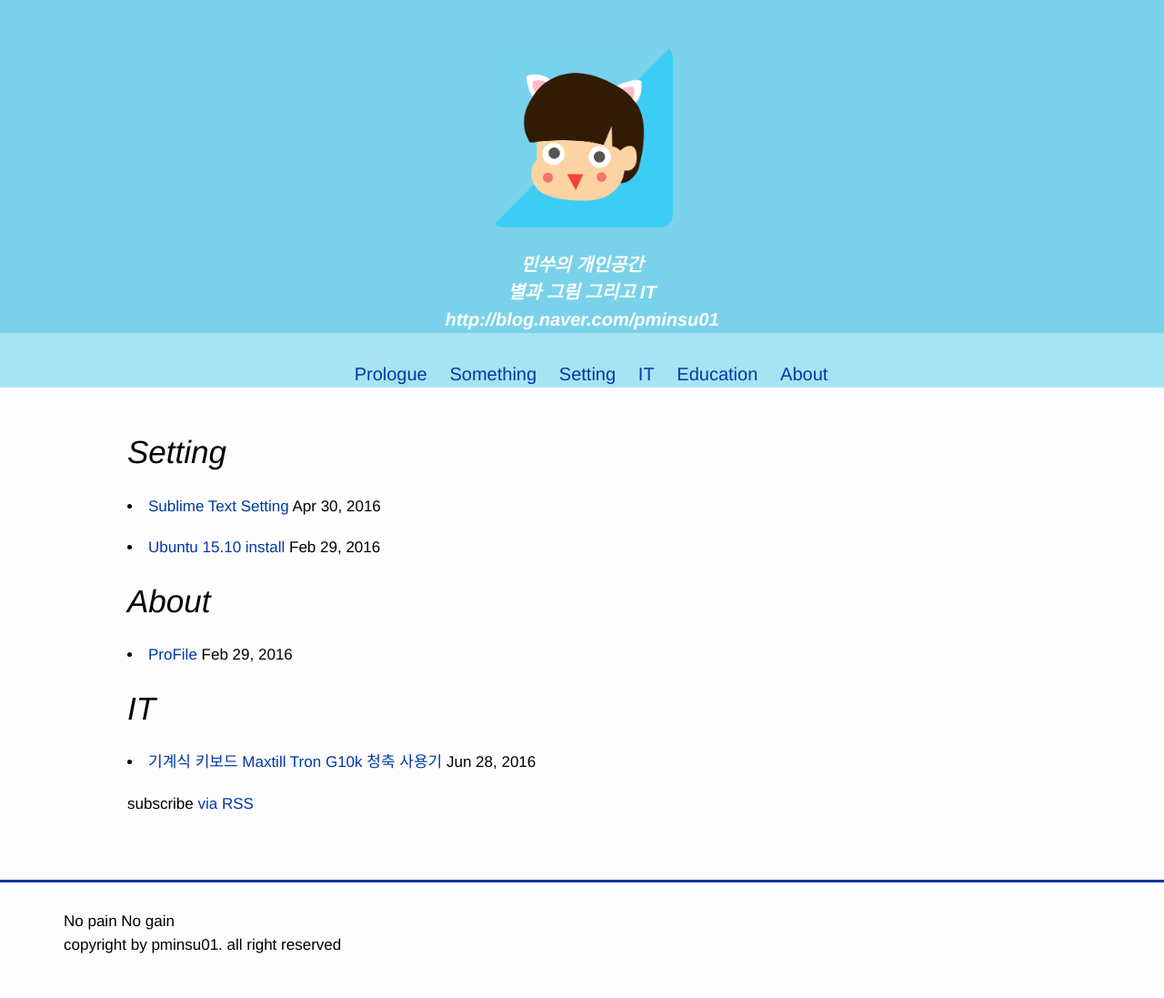
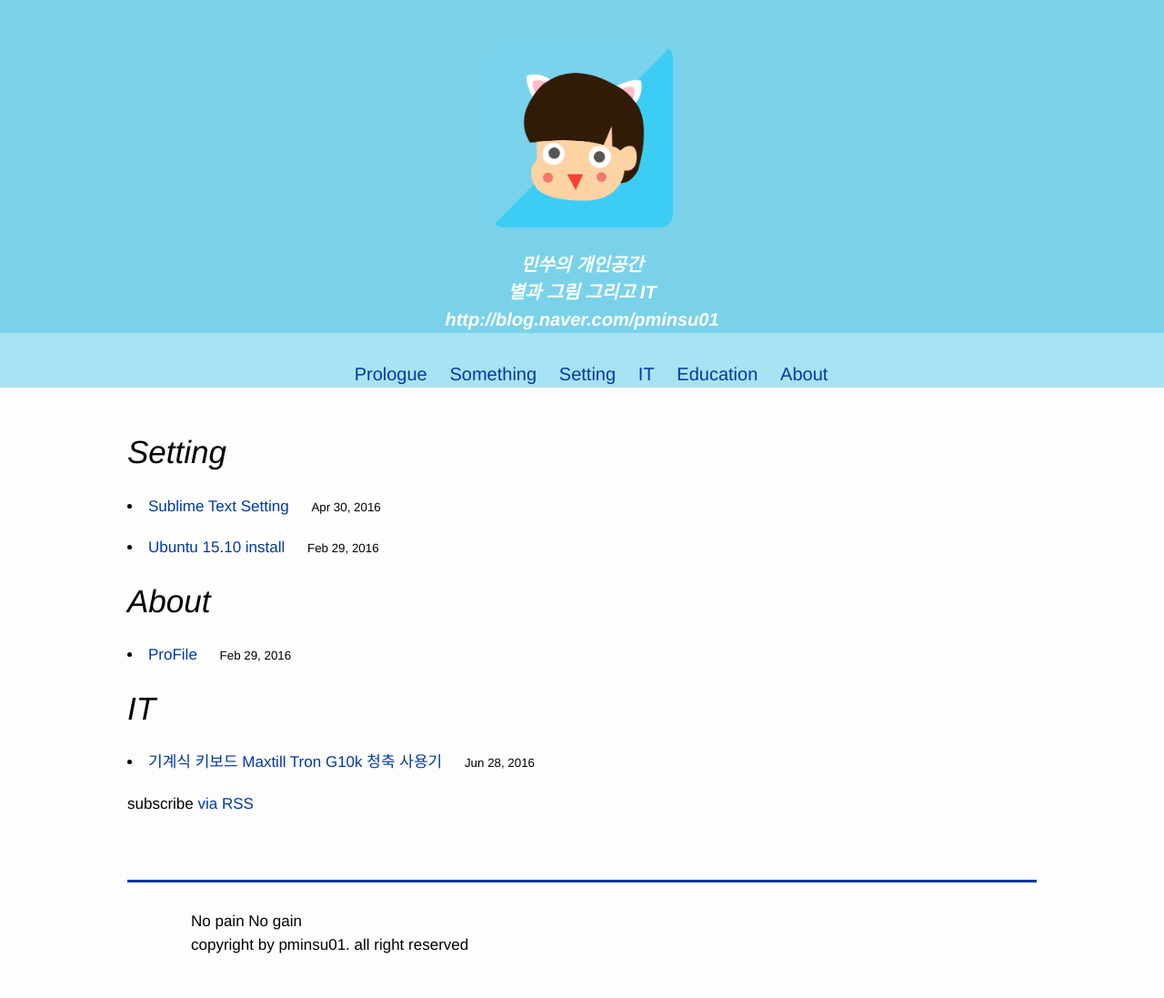
Before and after one commit to pminsu01/pminsu01.github.io, a Jekyll site: the page built from index.html, in a window 1280 px wide. Shown: the whole page at 91% size. Built offline with Jekyll 4.4.1, drawn with Linux system fonts in a browser that asks for light colours; the list of posts is cut into pages by our own code.

Commit message:
prologue day setting

```diff
--- /dev/null
+++ b/_sass/_index.scss
@@ -0,0 +1,10 @@
+.post-list {
+
+          span {
+
+            font-size: 10pt;
+            padding-left: 20px;
+          }
+
+
+}
--- a/_sass/_variables.scss
+++ b/_sass/_variables.scss
@@ -1,6 +1,6 @@
 
 // Our variables
-$base-font-family: "Helvetica Neue", Helvetica, Arial, sans-serif;
+$base-font-family: "Helvetica Neue", Helvetica, Arial, sans-serif,"noto sans";
 $base-font-size:   17px;
 $base-font-weight: 400;
 $small-font-size:  $base-font-size * 0.875;
--- a/index.html
+++ b/index.html
@@ -3,7 +3,6 @@
 ---
 
 <div class="home">
-
 
   <div class="post-list">
 
@@ -14,11 +13,6 @@
 
   <h1> {{c}}</h1>
 
-
-
-
-  <div>
-
     <p>
       {% for post in posts %}
 
@@ -26,12 +20,13 @@
 
           <li>
           <a href="{{post.url}}">{{post.title}}</a>
+
           <span class="post-meta">{{ post.date | date: "%b %-d, %Y" }}</span>
+
           </li>
 
         </p>
 
-  </div>
                   {% endif %}
 
                 {% endfor %}
--- a/main.scss
+++ b/main.scss
@@ -12,6 +12,8 @@
 
 }
 
+
+
 @mixin media-query($device) {
     @media screen and (max-width: $device) {
         @content;
@@ -21,6 +23,8 @@
 
 // Import partials from `sass_dir` (defaults to `_sass`)
 @import
+
+        "index",
         "variables",
         "header",
         "navigator",
```
Also changed, not shown: 2 other files.
